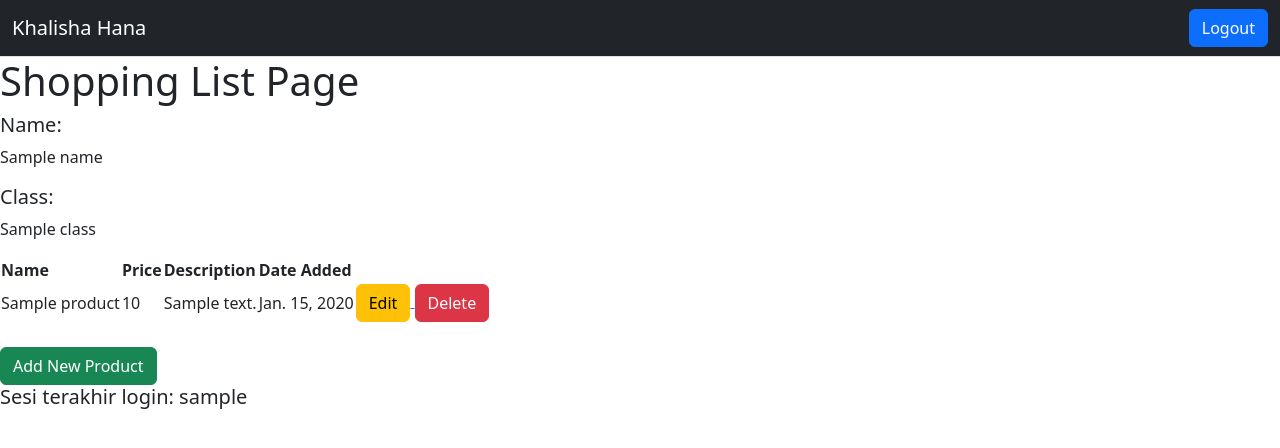
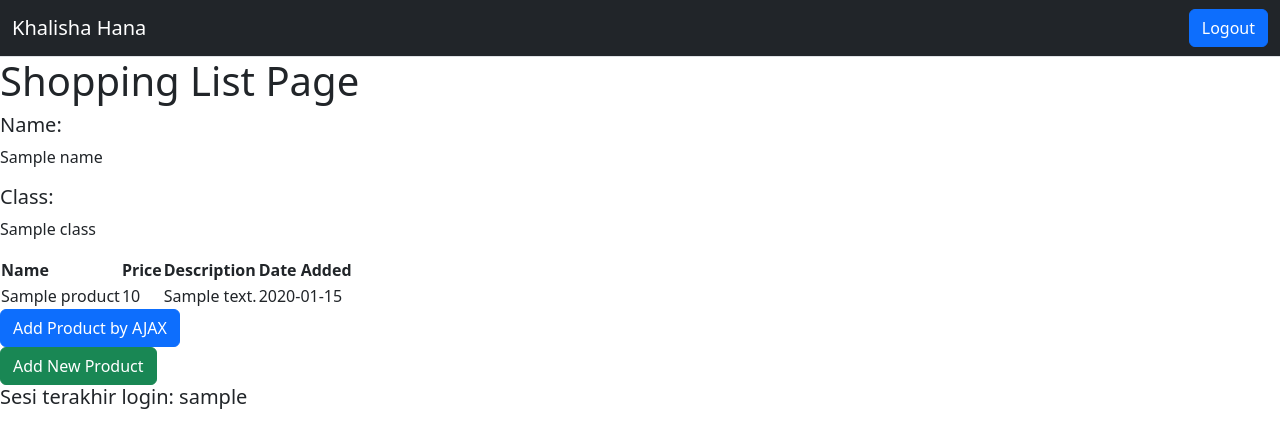
Before and after one commit to Khalishana/shopping_list, a Django app: template main/templates/main.html in a window 1280 px wide. Shown: the top 448 px of the page. Run offline with Django 4.2, Linux system fonts and the light colour scheme; tables that the repository leaves empty hold one stand-in row (values such as "Sample post"); the template is opened without the code that fills it: values that come from a table or form of the project are taken from there, most other values are stand-ins (such as "Sample title", 1, 10 or a date in 2020).

Commit message:
tutorial 5 selesai

```diff
--- a/main/templates/main.html
+++ b/main/templates/main.html
@@ -22,19 +22,57 @@
     <h5>Class:</h5>
     <p>{{class}}</p>
 
-    <table>
+    <!-- bikin struktur table baru -->
+    <table id="product_table"></table>
+
+
+<div class="modal fade" id="exampleModal" tabindex="-1" aria-labelledby="exampleModalLabel" aria-hidden="true">
+    <div class="modal-dialog">
+        <div class="modal-content">
+            <div class="modal-header">
+                <h1 class="modal-title fs-5" id="exampleModalLabel">Add New Product</h1>
+                <button type="button" class="btn-close" data-bs-dismiss="modal" aria-label="Close"></button>
+            </div>
+            <div class="modal-body">
+                <form id="form" onsubmit="return false;">
+                    {% csrf_token %}
+                    <div class="mb-3">
+                        <label for="name" class="col-form-label">Name:</label>
+                        <input type="text" class="form-control" id="name" name="name"></input>
+                    </div>
+                    <div class="mb-3">
+                        <label for="price" class="col-form-label">Price:</label>
+                        <input type="number" class="form-control" id="price" name="price"></input>
+                    </div>
+                    <div class="mb-3">
+                        <label for="description" class="col-form-label">Description:</label>
+                        <textarea class="form-control" id="description" name="description"></textarea>
+                    </div>
+                </form>
+            </div>
+            <div class="modal-footer">
+                <button type="button" class="btn btn-secondary" data-bs-dismiss="modal">Close</button>
+                <button type="button" class="btn btn-primary" id="button_add" data-bs-dismiss="modal">Add Product</button>
+            </div>
+        </div>
+    </div>
+</div>
+
+<button type="button" class="btn btn-primary" data-bs-toggle="modal" data-bs-target="#exampleModal">Add Product by AJAX</button>
+
+    <!-- <table>
         <tr>
             <th>Name</th>
             <th>Price</th>
             <th>Description</th>
             <th>Date Added</th>
-        </tr>
+        </tr> -->
 
         {% comment %} Berikut cara memperlihatkan data produk di bawah baris ini {% endcomment %}
 
-        {% for product in products %}
-            <tr>
-                <td>{{product.name}}</td>
+        <!-- {% for product in products %}
+            <tr> -->
+                <!-- <td>{{product.name}}</td>
                 <td>{{product.price}}</td>
                 <td>{{product.description}}</td>
                 <td>{{product.date_added}}</td>
@@ -52,7 +90,7 @@
                 </td>
             </tr>
         {% endfor %}
-    </table>
+    </table> -->
 
     <br />
 
@@ -62,12 +100,49 @@
         </button>
     </a>
 
-    <!-- logout pindah ke atas -->
-    <!-- <a href="{% url 'main:logout' %}">
-        <button>
-            Logout
-        </button>
-    </a> -->
+    <h5>Sesi terakhir login: {{last_login}}</h5>
 
-    <h5>Sesi terakhir login: {{last_login}}</h5>
+    <script>
+        //mulai fungsi getProducts
+        async function getProducts(){
+            return fetch("{% url 'main:get_product_json' %}").then((res) => res.json())
+        }
+
+        //mulai fungsi refresfProducts
+        async function refreshProducts() {
+        document.getElementById("product_table").innerHTML = ""
+        const products = await getProducts()
+        let htmlString = `<tr>
+            <th>Name</th>
+            <th>Price</th>
+            <th>Description</th>
+            <th>Date Added</th>
+        </tr>`
+        products.forEach((item) => {
+            htmlString += `\n<tr>
+            <td>${item.fields.name}</td>
+            <td>${item.fields.price}</td>
+            <td>${item.fields.description}</td>
+            <td>${item.fields.date_added}</td>
+        </tr>`
+        })
+
+        document.getElementById("product_table").innerHTML = htmlString
+    }
+
+    refreshProducts()
+
+    //mulai fungsi addProduct
+    function addProduct() {
+        fetch("{% url 'main:add_product_ajax' %}", {
+            method: "POST",
+            body: new FormData(document.querySelector('#form'))
+        }).then(refreshProducts)
+
+        document.getElementById("form").reset()
+        return false
+    }
+
+    document.getElementById("button_add").onclick = addProduct
+    </script>
 {% endblock content %}
--- a/main/urls.py
+++ b/main/urls.py
@@ -1,5 +1,5 @@
 from django.urls import path
-from main.views import show_main, create_product, show_xml, show_json, register, login_user, logout_user, edit_product, delete_product
+from main.views import show_main, create_product, show_xml, show_json, register, login_user, logout_user, edit_product, delete_product, get_product_json, add_product_ajax
 
 app_name = 'main'
 
@@ -13,4 +13,6 @@ urlpatterns = [
     path('logout/', logout_user, name='logout'),
     path('edit-product/<int:id>', edit_product, name='edit_product'),
     path('delete/<int:id>', delete_product, name='delete_product'),
+    path('get-product/', get_product_json, name='get_product_json'),
+    path('create-product-ajax/', add_product_ajax, name='add_product_ajax'),
 ]
--- a/main/views.py
+++ b/main/views.py
@@ -13,6 +13,9 @@ from django.contrib.auth.decorators import login_required #buat ngeharusin user
 import datetime
 from django.http import HttpResponseRedirect
 from django.urls import reverse
+from django.views.decorators.csrf import csrf_exempt
+from django.http import HttpResponseNotFound
+
 
 from main.models import Product
 
@@ -118,3 +121,22 @@ def delete_product(request, id):
     product.delete()
     # Kembali ke halaman awal
     return HttpResponseRedirect(reverse('main:show_main'))
+
+def get_product_json(request):
+    product_item = Product.objects.all()
+    return HttpResponse(serializers.serialize('json', product_item))
+
+@csrf_exempt
+def add_product_ajax(request):
+    if request.method == 'POST':
+        name = request.POST.get("name")
+        price = request.POST.get("price")
+        description = request.POST.get("description")
+        user = request.user
+
+        new_product = Product(name=name, price=price, description=description, user=user)
+        new_product.save()
+
+        return HttpResponse(b"CREATED", status=201)
+
+    return HttpResponseNotFound()
```
